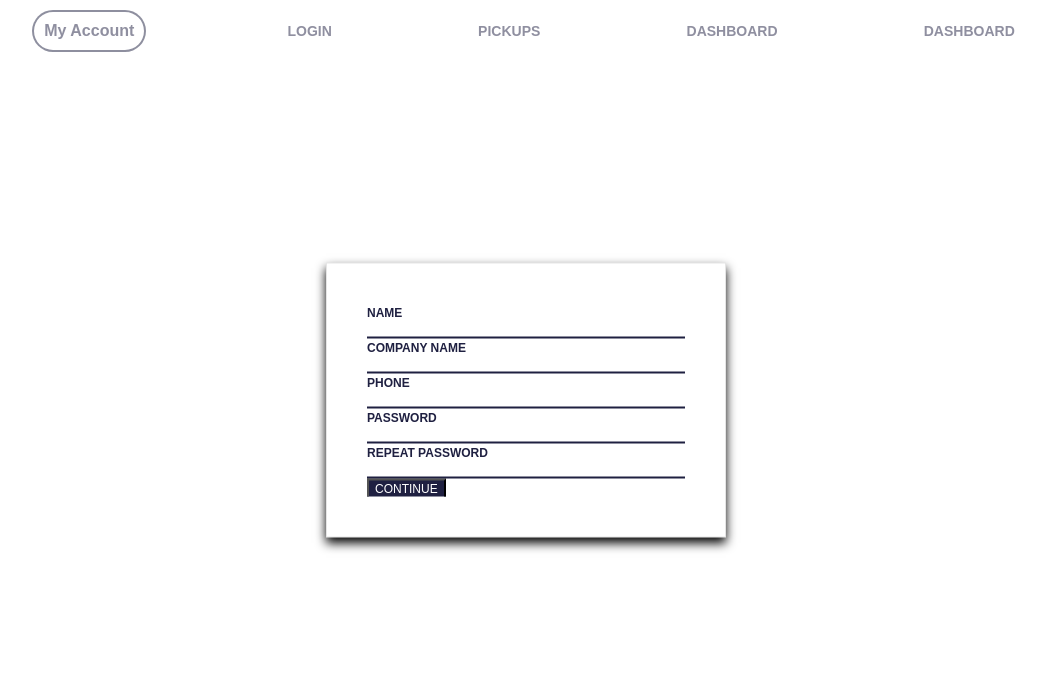
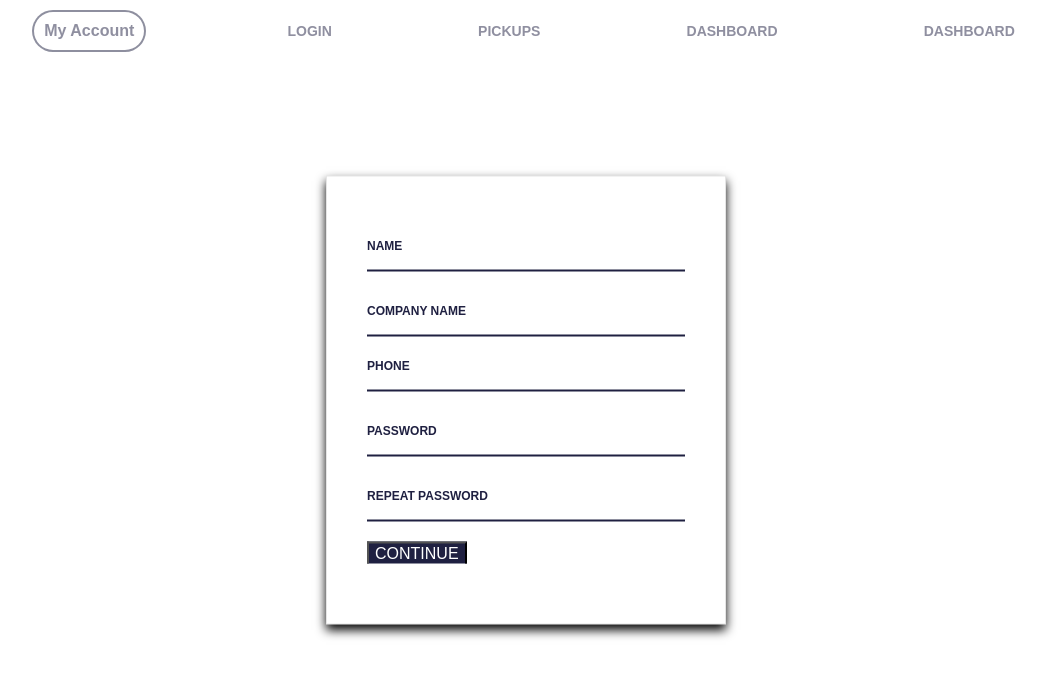
Before and after one commit to Replate-EU/Frontend, a React (Create React App) app in the folder front-end/: page /business in a window 1280 px wide. Shown: the top 676 px of the page, without its empty margins (114-1160 px from the left). Built offline with nearby package versions, Linux system fonts and the light colour scheme; no server answers; a web font is replaced by a local one.

Commit message:
Added changes to form business and business dashboard inputs

```diff
--- a/front-end/src/Components/Business/FormBusiness.js
+++ b/front-end/src/Components/Business/FormBusiness.js
@@ -79,7 +79,7 @@ export default function FormBusiness() {
         initialValues={initialState}
         >
           <Form className="form">
-
+          <div>
           <label>Name
             <input
             type="Name"
@@ -88,7 +88,9 @@ export default function FormBusiness() {
             className="input"/>
             <ErrorMessage name="name" component="div" className="error"/>
             </label>
+            </div>
 
+            <div>
             <label>Company Name
             <Field
             type="text"
@@ -98,6 +100,7 @@ export default function FormBusiness() {
             <ErrorMessage name="username" component="div" className="error"/>
             </label>
 
+            <div>
             <label>Phone
             <Field
             type="tel"
@@ -106,7 +109,7 @@ export default function FormBusiness() {
             className="input"/>
             <ErrorMessage name="contact_number" component="div" className="error"/>
             </label>
-
+            </div>
             {/* <label>E-mail</label>
             <Field
             type="text"
@@ -114,7 +117,7 @@ export default function FormBusiness() {
             name="email"
             className="input"/>
             <ErrorMessage name="email" component="div" className="error"/> */}
-
+            <div>
             <label>Password
             <Field
             type="password"
@@ -123,7 +126,9 @@ export default function FormBusiness() {
             className="input"/>
             <ErrorMessage name="password" component="div" className="error"/>
             </label>
+           </div>
 
+           <div>
             <label>Repeat password
             <Field
             type="password"
@@ -131,10 +136,11 @@ export default function FormBusiness() {
             name="repeat_password"
             className="input"/>
             <ErrorMessage name="repeat_password" component="div" className="error"/>
+           </label>
+            </div>
+
             <button type="submit">Continue</button>
-            </label>
-
-
+</div>
           </Form>
         </Formik>
         </Column>
--- a/front-end/src/Components/Business/Logged/BusinessDashboard.js
+++ b/front-end/src/Components/Business/Logged/BusinessDashboard.js
@@ -42,25 +42,34 @@ export function BusinessDashboard({
         initialValues={initialState}
       >
         <Form className="form">
-          <label>Type</label>
+          <div>
+          <label>Type
           <Field
             type="text"
             id="food_type"
             name="food_type"
-            className="input"
-          />
+            className="input"/>
           <ErrorMessage name="food_type" component="div" className="error" />
-          <label>Preferred time</label>
+          </label>
+          </div>
+
+          <div>
+          <label>Preferred time
           <Field
             type="text"
             id="pickup_time"
             name="pickup_time"
-            className="input"
-          />
-          <ErrorMessage name="pickup_time" component="div" className="error" />
-          <label>Quantity</label>
+            className="input" />
+           <ErrorMessage name="pickup_time" component="div" className="error" />
+           </label>
+          </div>
+
+          <div>
+          <label>Quantity
           <Field type="text" id="quantity" name="quantity" className="input" />
           <ErrorMessage name="quantity" component="div" className="error" />
+          </label>
+          </div>
           <button type="submit">create new pickup</button>
         </Form>
       </Formik>
```
